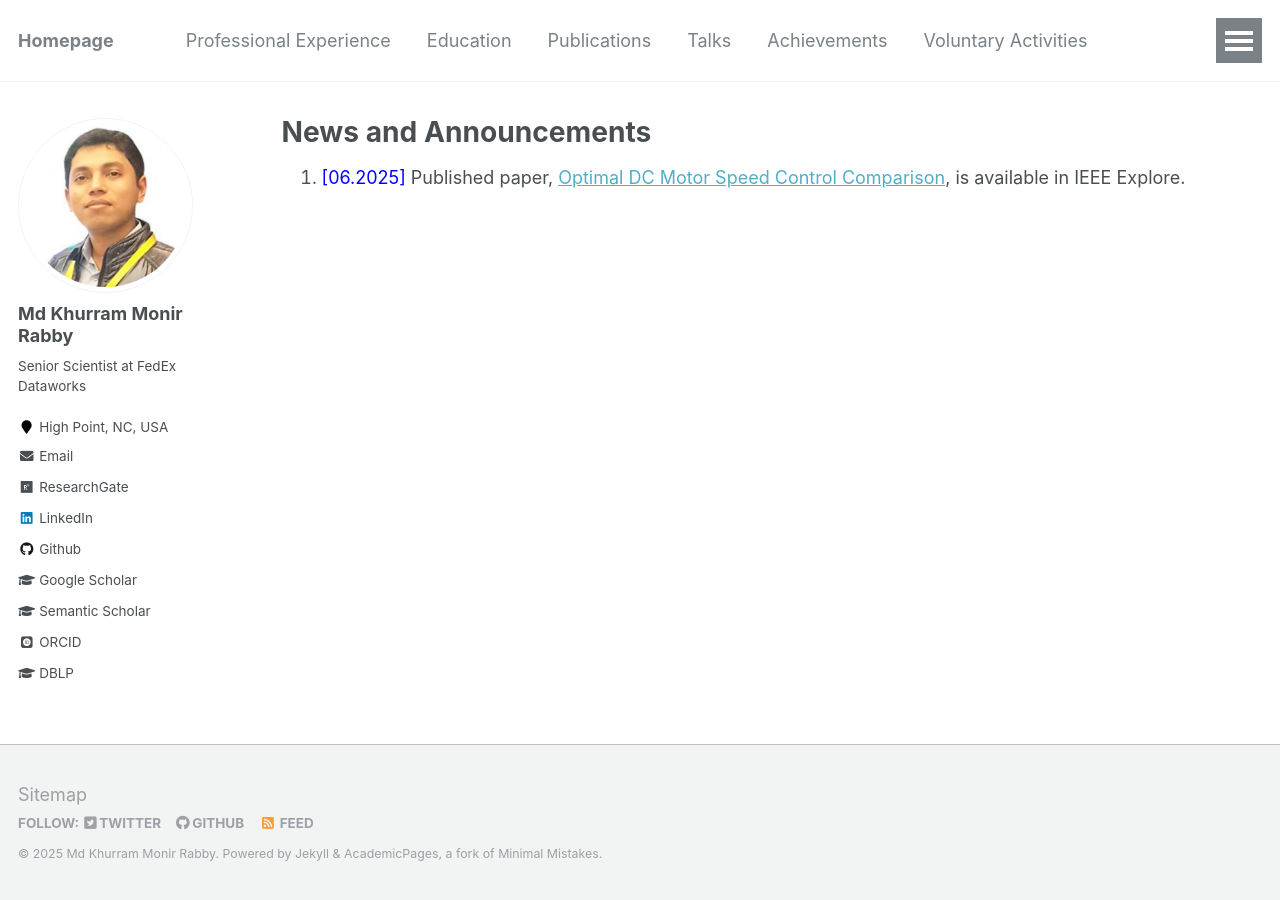
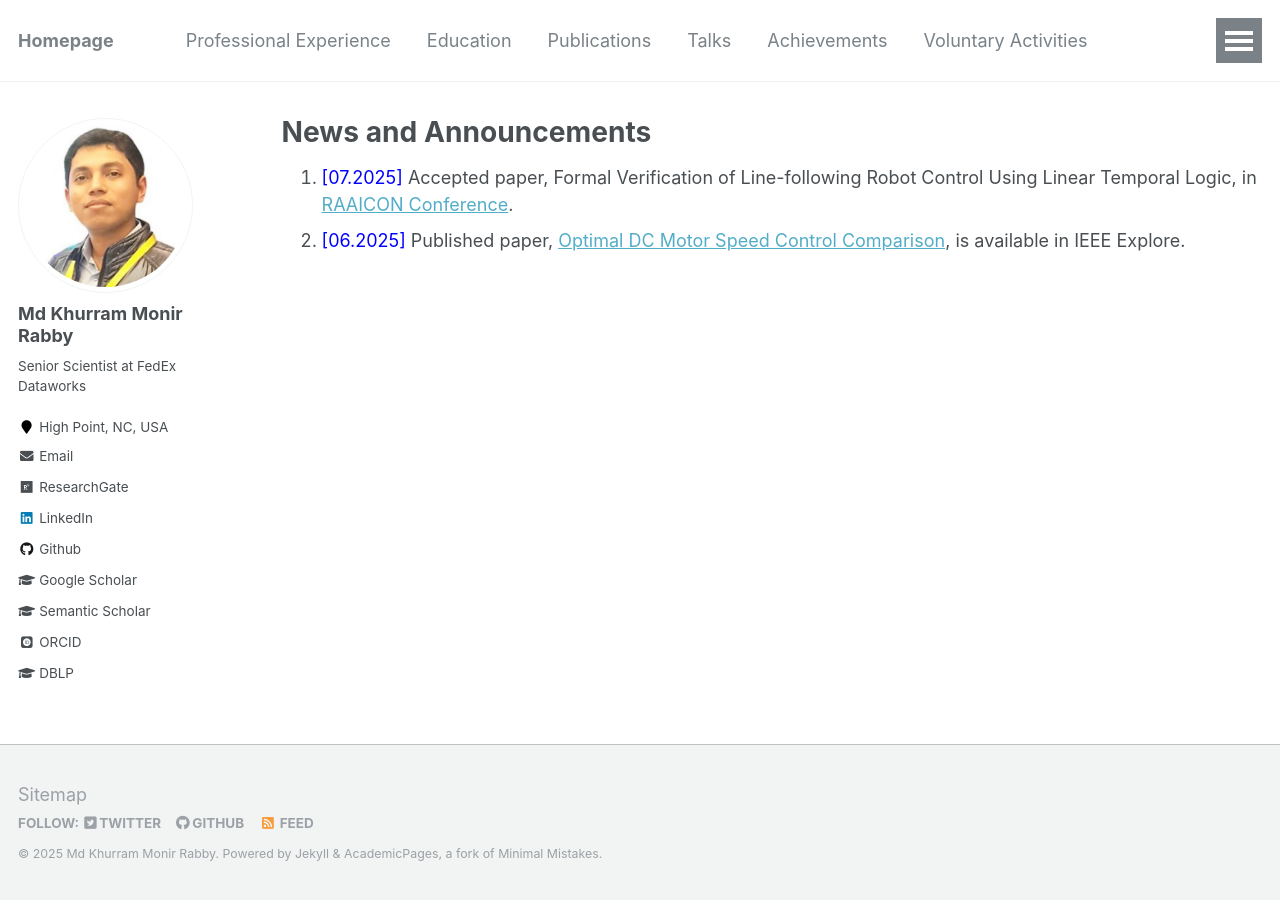
Before and after one commit to mkmrabby/mkmrabby.github.io, a Jekyll site: the page built from _pages/news_and_announcements.md, in a window 1280 px wide. Built offline with Jekyll 4.4.1, drawn with Linux system fonts in a browser that asks for light colours; some web fonts are replaced.

Commit message:
Add accepted paper announcement for RAAICON Conference

```diff
--- a/_pages/news_and_announcements.md
+++ b/_pages/news_and_announcements.md
@@ -7,6 +7,7 @@ redirect_from:
   - /resume
 ---
 
+1. <span style="color:blue">[07.2025] </span> Accepted paper, Formal Verification of Line-following Robot Control Using Linear Temporal Logic, in [RAAICON Conference](https://raaicon.org/).
 1. <span style="color:blue">[06.2025] </span> Published paper, [Optimal DC Motor Speed Control Comparison](https://ieeexplore.ieee.org/abstract/document/11024856), is available in IEEE Explore.
 
 <!---
```
